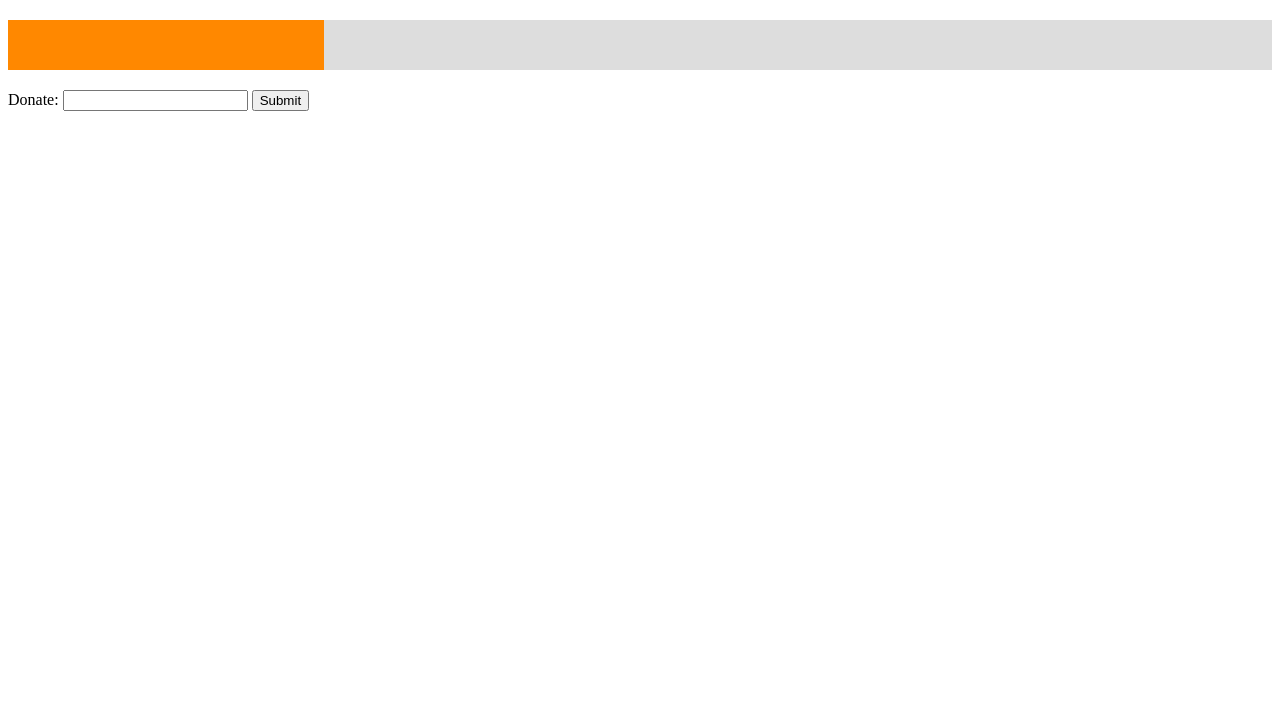
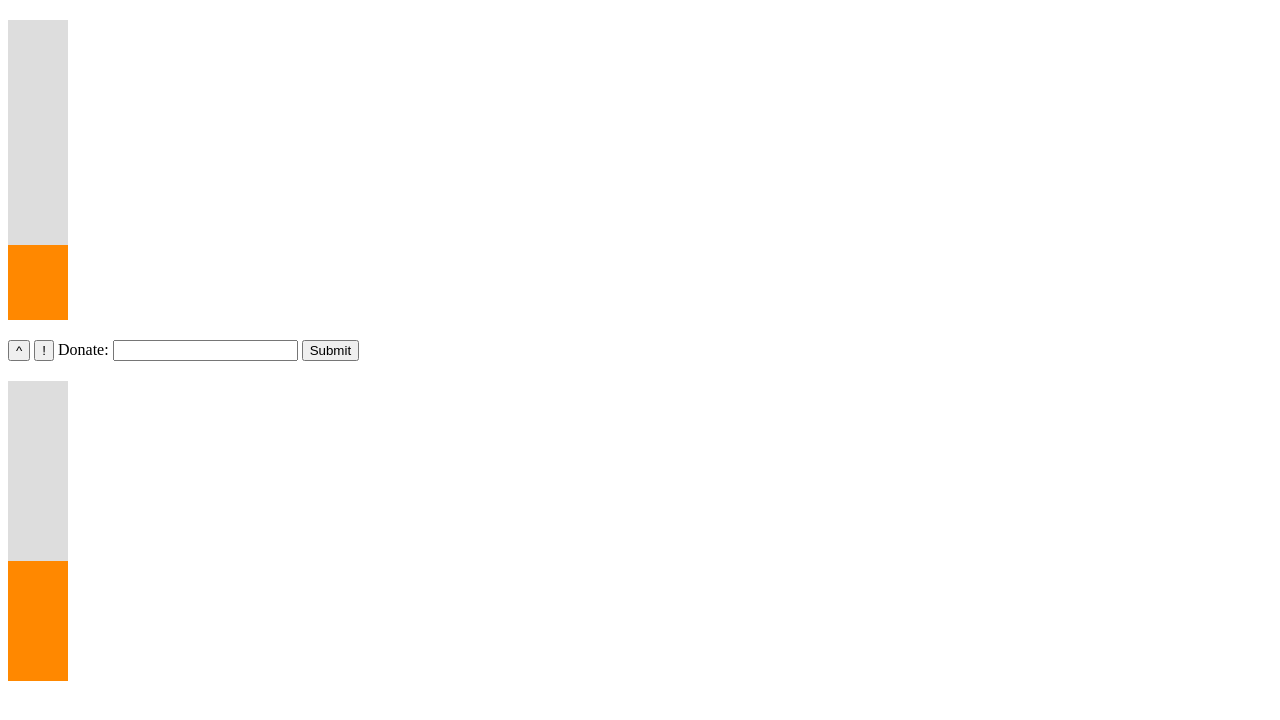
Before and after one commit to jamieallen59/Js_target_bar, a plain HTML site: page index.html in a window 1280 px wide. Drawn offline with nearby package versions, Linux system fonts and the light colour scheme.

Commit message:
Integrated target percentage with progress bar

```diff
--- a/index.html
+++ b/index.html
@@ -8,19 +8,62 @@
 
 <body>
 
-	<div class="progress-wrap progress" data-progress-percent="25">
-  	<div class="progress-bar progress">
-  	</div>
-	</div>
+	<section class="progress-bar-container">
+		<div class="progress-wrap progress" data-progress-percent="25">
+	  	<div class="progress-bar progress">
+	  	</div>
+		</div>
+	</section>
 
-	Donate:
-						<input type='text' name='donation-amount'>
-						<input type="submit" value="Submit">
+    <span class='targetbar'></span>
+    <button>^</button>
+    <button>!</button>
 
+    Donate: <input type='text' name='donation-amount'>
+            <input type="submit" value="Submit">
+
+    <section class="target-bar-container">
+        <div class="target-wrap progress" data-progress-percent="75">
+        <div class="target-bar progress">
+        </div>
+        </div>
+    </section>
 
 
 	<script src='src/TargetBar.js'></script>
 	<script src='https://code.jquery.com/jquery-2.0.3.min.js'></script>
+    <script>
+
+    moveProgressBar();
+    $(window).resize(function() {
+        moveProgressBar();
+    });
+
+    function moveProgressBar() {
+        var targetbar = new TargetBar(200, 500);
+        var currentPercentage = targetbar.percentage()
+            console.log(currentPercentage)
+        var status = targetbar.progress()
+            console.log(status)
+      // Whatever is in progress-wrap, divide it by 100
+        var getPercentTwo = (currentPercentage) / 100;
+            console.log(getPercentTwo);
+        var getTargetWrapHeight = $('.target-wrap').height();
+            console.log(getTargetWrapHeight);
+        var progressTotalTwo = getPercentTwo * getTargetWrapHeight;
+            console.log(progressTotalTwo);
+        var animationLength = 2500;
+
+        // on page load, animate percentage bar to data percentage length
+        // .stop() used to prevent animation queueing
+        $('.target-bar').stop().animate({
+            bottom: progressTotalTwo
+        }, animationLength);
+    }
+    </script>
+
+
+
 	<script>
     moveProgressBar();
     $(window).resize(function() {
@@ -28,16 +71,16 @@
     });
 
     function moveProgressBar() {
-      console.log("moveProgressBar");
+      // Whatever is in progress-wrap, divide it by 100
         var getPercent = ($('.progress-wrap').data('progress-percent') / 100);
-        var getProgressWrapWidth = $('.progress-wrap').width();
-        var progressTotal = getPercent * getProgressWrapWidth;
+        var getProgressWrapHeight = $('.progress-wrap').height();
+        var progressTotal = getPercent * getProgressWrapHeight;
         var animationLength = 2500;
 
         // on page load, animate percentage bar to data percentage length
         // .stop() used to prevent animation queueing
         $('.progress-bar').stop().animate({
-            left: progressTotal
+            bottom: progressTotal
         }, animationLength);
     }
     </script>
--- a/src/TargetBar.js
+++ b/src/TargetBar.js
@@ -20,7 +20,7 @@ TargetBar.prototype.adjustTarget = function(targetAddition) {
 };
 
 TargetBar.prototype.percentage = function() {
-	var progress = (this.amount / 100) * this.targetAmount;
+	var progress = (100 / this.targetAmount) * this.amount;
 	return progress
 };
 
--- a/style.css
+++ b/style.css
@@ -1,6 +1,35 @@
+.target-bar-container {
+  width: 10%;
+}
+
 .progress {
-  width: 100%;
-  height: 50px;
+  width: 60px;
+  height: 300px;
+}
+
+.target-wrap {
+  background: #f80;
+  margin: 20px 0;
+  overflow: hidden;
+  position: relative;
+}
+
+.target-bar {
+    background: #ddd;
+    left: 0;
+    position: absolute;
+    bottom: 0;
+  }
+
+/*----- Progress Bar ----*/
+
+.progress-bar-container {
+  width: 10%;
+}
+
+.progress {
+  width: 60px;
+  height: 300px;
 }
 
 .progress-wrap {
@@ -14,5 +43,5 @@
     background: #ddd;
     left: 0;
     position: absolute;
-    top: 0;
+    bottom: 0;
   }
```
